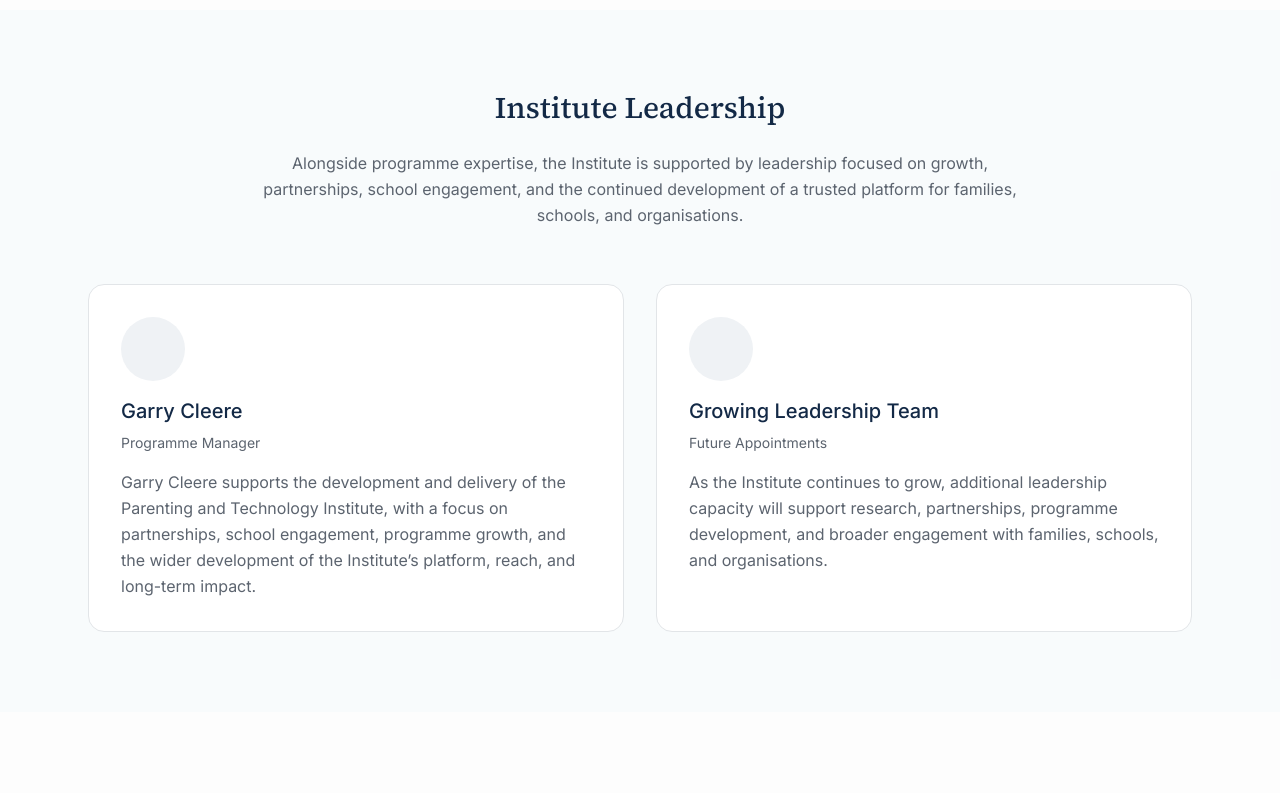
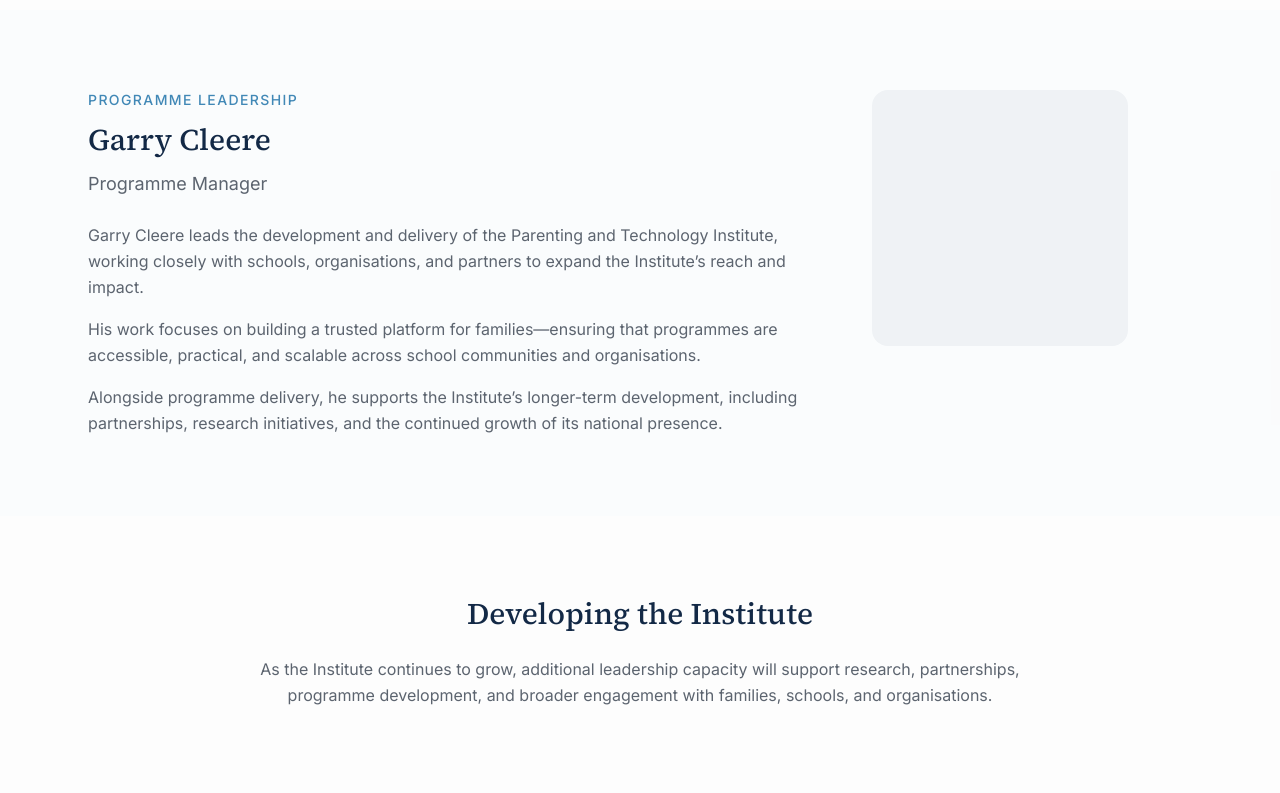
Before and after one commit to Gearoid-Cleere/pati-website, a Next.js app: page /leadership in a window 1280 px wide. Shown: the part 1100-1893 px from the top of the page. Built offline with nearby package versions, Linux system fonts and the light colour scheme.

Commit message:
Update Leadership page

```diff
--- a/app/leadership/page.tsx
+++ b/app/leadership/page.tsx
@@ -8,6 +8,7 @@ export default function LeadershipPage() {
       <Header />
 
       <main className="flex-1">
+
         {/* Hero */}
         <section className="bg-secondary/30 py-20 md:py-28">
           <div className="mx-auto max-w-5xl px-6 text-center">
@@ -30,7 +31,7 @@ export default function LeadershipPage() {
           <div className="mx-auto max-w-6xl px-6">
             <div className="grid items-start gap-12 lg:grid-cols-[320px_minmax(0,1fr)]">
 
-              {/* Image */}
+              {/* Image LEFT */}
               <div className="mx-auto lg:mx-0">
                 <Image
                   src="/richard-hogan.jpg"
@@ -42,7 +43,7 @@ export default function LeadershipPage() {
                 />
               </div>
 
-              {/* Content */}
+              {/* Text RIGHT */}
               <div>
                 <p className="mb-3 text-sm font-medium uppercase tracking-widest text-accent">
                   Lead Expert
@@ -75,67 +76,71 @@ export default function LeadershipPage() {
           </div>
         </section>
 
-        {/* Institute Leadership */}
-        <section className="bg-secondary/30 py-20">
+        {/* Garry Cleere (mirrored layout) */}
+        <section className="py-20 bg-secondary/20">
           <div className="mx-auto max-w-6xl px-6">
-            <div className="mx-auto mb-14 max-w-3xl text-center">
-              <h2 className="mb-6 font-serif text-3xl font-medium text-primary">
-                Institute Leadership
-              </h2>
+            <div className="grid items-start gap-12 lg:grid-cols-[minmax(0,1fr)_320px]">
 
-              <p className="leading-relaxed text-muted-foreground">
-                Alongside programme expertise, the Institute is supported by leadership focused on growth, partnerships, school engagement, and the continued development of a trusted platform for families, schools, and organisations.
-              </p>
-            </div>
+              {/* Text LEFT */}
+              <div>
+                <p className="mb-3 text-sm font-medium uppercase tracking-widest text-accent">
+                  Programme Leadership
+                </p>
 
-            <div className="grid gap-8 md:grid-cols-2">
+                <h2 className="mb-3 font-serif text-3xl font-medium text-primary">
+                  Garry Cleere
+                </h2>
 
-              {/* Garry */}
-              <div className="rounded-2xl border border-border bg-white p-8">
-                <div className="mb-4 h-16 w-16 rounded-full bg-muted" />
-
-                <h3 className="mb-2 text-xl font-medium text-primary">
-                  Garry Cleere
-                </h3>
-
-                <p className="mb-4 text-sm text-muted-foreground">
+                <p className="mb-6 text-lg text-muted-foreground">
                   Programme Manager
                 </p>
 
-                <p className="leading-relaxed text-muted-foreground">
-                  Garry Cleere supports the development and delivery of the Parenting and Technology Institute, with a focus on partnerships, school engagement, programme growth, and the wider development of the Institute’s platform, reach, and long-term impact.
-                </p>
+                <div className="space-y-4 leading-relaxed text-muted-foreground">
+                  <p>
+                    Garry Cleere leads the development and delivery of the Parenting and Technology Institute, working closely with schools, organisations, and partners to expand the Institute’s reach and impact.
+                  </p>
+
+                  <p>
+                    His work focuses on building a trusted platform for families—ensuring that programmes are accessible, practical, and scalable across school communities and organisations.
+                  </p>
+
+                  <p>
+                    Alongside programme delivery, he supports the Institute’s longer-term development, including partnerships, research initiatives, and the continued growth of its national presence.
+                  </p>
+                </div>
               </div>
 
-              {/* Future Team */}
-              <div className="rounded-2xl border border-border bg-white p-8">
-                <div className="mb-4 h-16 w-16 rounded-full bg-muted" />
-
-                <h3 className="mb-2 text-xl font-medium text-primary">
-                  Growing Leadership Team
-                </h3>
-
-                <p className="mb-4 text-sm text-muted-foreground">
-                  Future Appointments
-                </p>
-
-                <p className="leading-relaxed text-muted-foreground">
-                  As the Institute continues to grow, additional leadership capacity will support research, partnerships, programme development, and broader engagement with families, schools, and organisations.
-                </p>
+              {/* Image RIGHT (placeholder for now) */}
+              <div className="mx-auto lg:mx-0">
+                <div className="h-64 w-64 rounded-2xl bg-muted" />
               </div>
 
             </div>
           </div>
         </section>
 
+        {/* Future Leadership */}
+        <section className="py-20">
+          <div className="mx-auto max-w-4xl px-6 text-center">
+            <h2 className="mb-6 font-serif text-3xl font-medium text-primary">
+              Developing the Institute
+            </h2>
+
+            <p className="leading-relaxed text-muted-foreground">
+              As the Institute continues to grow, additional leadership capacity will support research, partnerships, programme development, and broader engagement with families, schools, and organisations.
+            </p>
+          </div>
+        </section>
+
         {/* Closing */}
-        <section className="py-20">
+        <section className="pb-20">
           <div className="mx-auto max-w-3xl px-6 text-center">
             <p className="leading-relaxed text-muted-foreground">
               Together, the Institute’s leadership brings clinical expertise, programme development, and a strong commitment to helping families navigate childhood in a digital world with greater clarity and confidence.
             </p>
           </div>
         </section>
+
       </main>
 
       <Footer />
```
